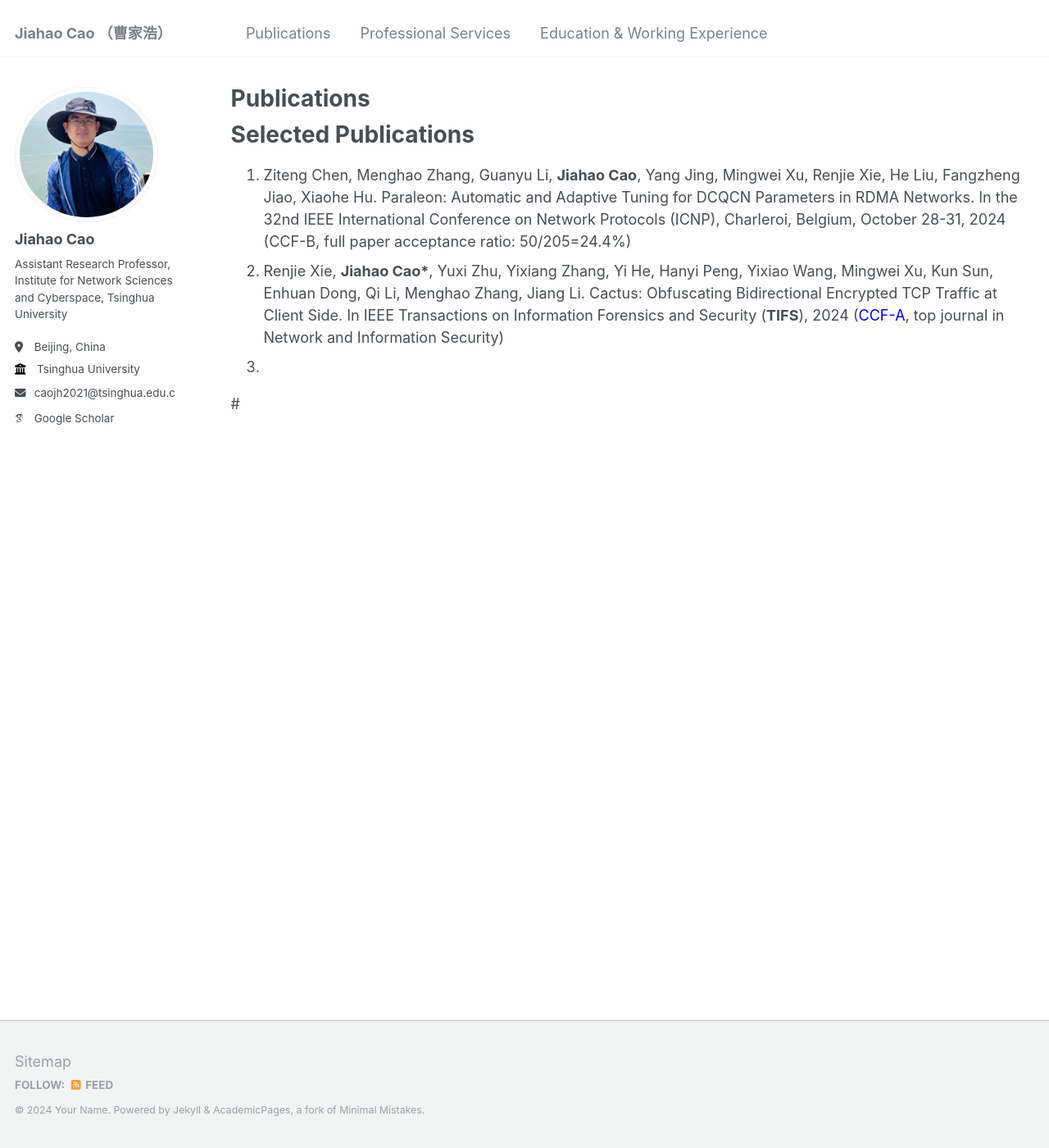
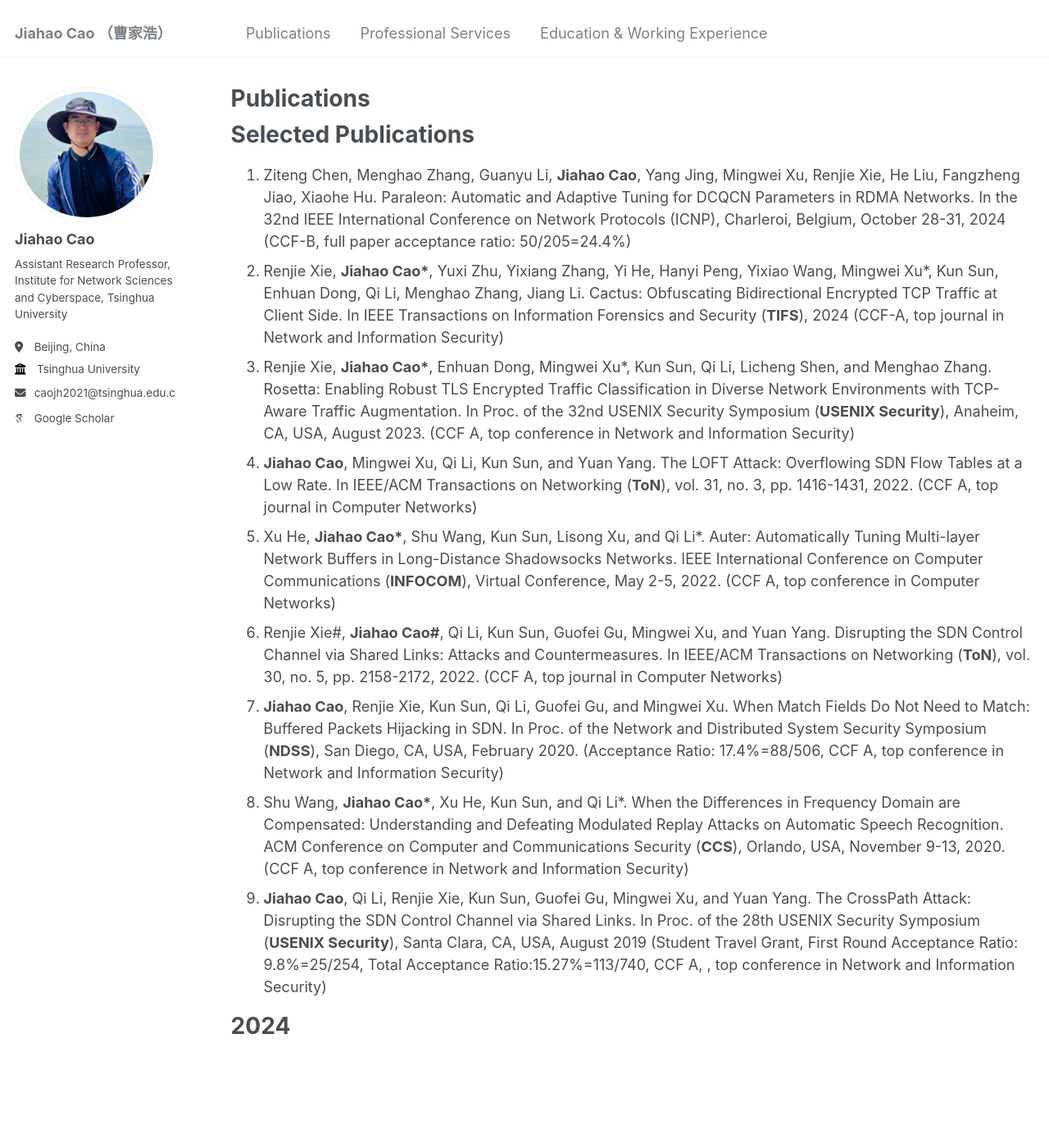
Before and after one commit to caojh15/caojh15.github.io, a Jekyll site: the page built from _pages/publications.md, in a window 1280 px wide and 1400 px high. Shown: the whole window at 82% size. Built offline with Jekyll 4.4.1, drawn with Linux system fonts in a browser that asks for light colours; some web fonts are replaced.

Commit message:
Update publications.md

```diff
--- a/_pages/publications.md
+++ b/_pages/publications.md
@@ -6,7 +6,14 @@ author_profile: true
 ---
 # Selected Publications
 1. Ziteng Chen, Menghao Zhang, Guanyu Li, **Jiahao Cao**, Yang Jing, Mingwei Xu, Renjie Xie, He Liu, Fangzheng Jiao, Xiaohe Hu. Paraleon: Automatic and Adaptive Tuning for DCQCN Parameters in RDMA Networks. In the 32nd IEEE International Conference on Network Protocols (ICNP), Charleroi, Belgium, October 28-31, 2024 (CCF-B, full paper acceptance ratio: 50/205=24.4%)
-2. Renjie Xie, **Jiahao Cao\***, Yuxi Zhu, Yixiang Zhang, Yi He, Hanyi Peng, Yixiao Wang, Mingwei Xu, Kun Sun, Enhuan Dong, Qi Li, Menghao Zhang, Jiang Li. Cactus: Obfuscating Bidirectional Encrypted TCP Traffic at Client Side. In IEEE Transactions on Information Forensics and Security (**TIFS**), 2024 (<span style="color:blue">CCF-A</span>, top journal in Network and Information Security)
-3.
+2. Renjie Xie, **Jiahao Cao\***, Yuxi Zhu, Yixiang Zhang, Yi He, Hanyi Peng, Yixiao Wang, Mingwei Xu*, Kun Sun, Enhuan Dong, Qi Li, Menghao Zhang, Jiang Li. Cactus: Obfuscating Bidirectional Encrypted TCP Traffic at Client Side. In IEEE Transactions on Information Forensics and Security (**TIFS**), 2024 (CCF-A, top journal in Network and Information Security)
+3. Renjie Xie, **Jiahao Cao\***, Enhuan Dong, Mingwei Xu*, Kun Sun, Qi Li, Licheng Shen, and Menghao Zhang. Rosetta: Enabling Robust TLS Encrypted Traffic Classification in Diverse Network Environments with TCP-Aware Traffic Augmentation. In Proc. of the 32nd USENIX Security Symposium (**USENIX Security**), Anaheim, CA, USA, August 2023. (CCF A, top conference in Network and Information Security)
+4. **Jiahao Cao**, Mingwei Xu, Qi Li, Kun Sun, and Yuan Yang. The LOFT Attack: Overflowing SDN Flow Tables at a Low Rate. In IEEE/ACM Transactions on Networking (**ToN**), vol. 31, no. 3, pp. 1416-1431, 2022. (CCF A,  top journal in Computer Networks)
+5. Xu He, **Jiahao Cao\***, Shu Wang, Kun Sun, Lisong Xu, and Qi Li*. Auter: Automatically Tuning Multi-layer Network Buffers in Long-Distance Shadowsocks Networks. IEEE International Conference on Computer Communications (**INFOCOM**), Virtual Conference, May 2-5, 2022. (CCF A, top conference in Computer Networks)
+6. Renjie Xie#, **Jiahao Cao#**, Qi Li, Kun Sun, Guofei Gu, Mingwei Xu, and Yuan Yang. Disrupting the SDN Control Channel via Shared Links: Attacks and Countermeasures. In IEEE/ACM Transactions on Networking (**ToN**), vol. 30, no. 5, pp. 2158-2172, 2022. (CCF A, top journal in Computer Networks)
+7. **Jiahao Cao**, Renjie Xie, Kun Sun, Qi Li, Guofei Gu, and Mingwei Xu. When Match Fields Do Not Need to Match: Buffered Packets Hijacking in SDN. In Proc. of the Network and Distributed System Security Symposium (**NDSS**), San Diego, CA, USA, February 2020. (Acceptance Ratio: 17.4%=88/506, CCF A, top conference in Network and Information Security)
+8. Shu Wang, **Jiahao Cao\***, Xu He, Kun Sun, and Qi Li*. When the Differences in Frequency Domain are Compensated: Understanding and Defeating Modulated Replay Attacks on Automatic Speech Recognition. ACM Conference on Computer and Communications Security (**CCS**), Orlando, USA, November 9-13, 2020. (CCF A, top conference in Network and Information Security)
+9. **Jiahao Cao**, Qi Li, Renjie Xie, Kun Sun, Guofei Gu, Mingwei Xu, and Yuan Yang. The CrossPath Attack: Disrupting the SDN Control Channel via Shared Links. In Proc. of the 28th USENIX Security Symposium (**USENIX Security**), Santa Clara, CA, USA, August 2019 (Student Travel Grant, First Round Acceptance Ratio: 9.8%=25/254, Total Acceptance Ratio:15.27%=113/740, CCF A, , top conference in Network and Information Security)
 
-#
+
+# 2024
```
